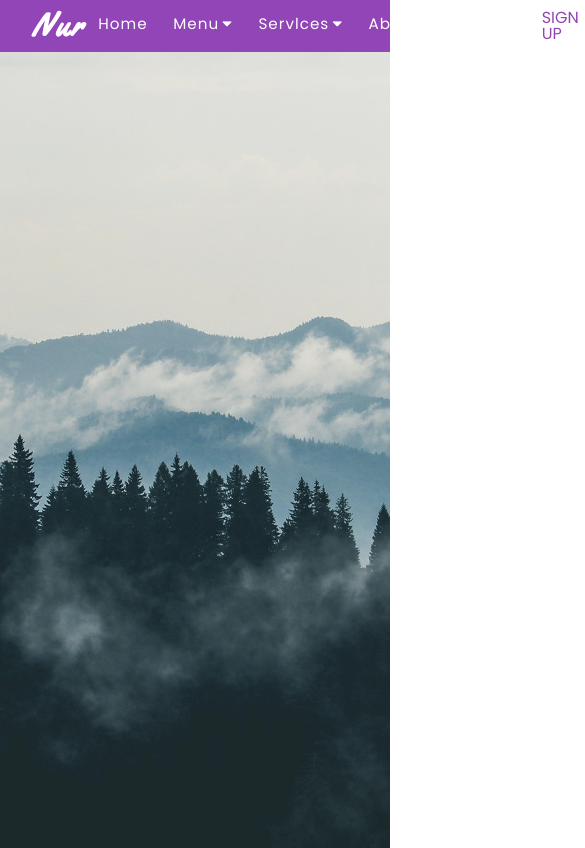
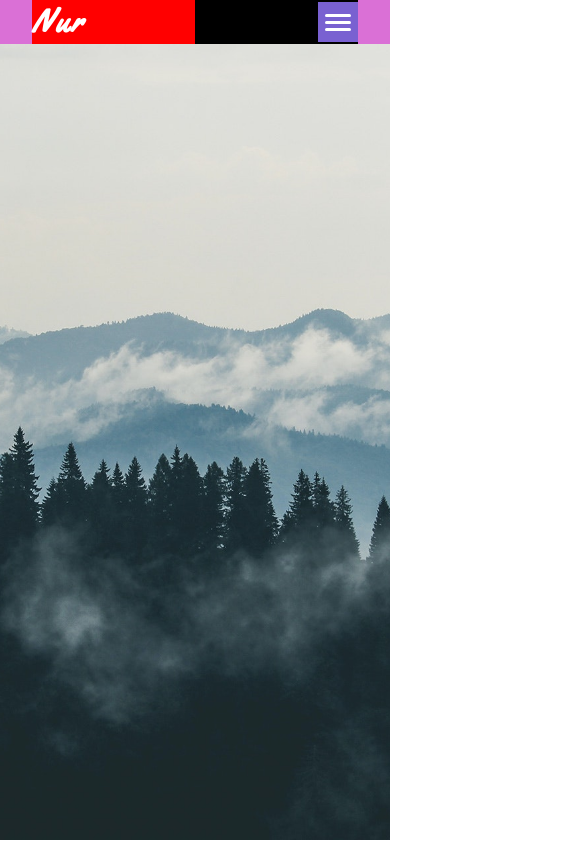
Before and after one commit to nuruddin-bin/responsive-mulple-nav-bar, a plain HTML site: page index.html in a window 390 px wide. Shown: the top 848 px of the page, 585 px wide, since content can reach past the window. Drawn offline with Linux system fonts and the light colour scheme.

Commit message:
hamburger design

```diff
--- a/css/style.css
+++ b/css/style.css
@@ -41,7 +41,7 @@ section{
 .container{
     position: relative;
     max-width: 65rem;
-    /* background: orchid; */
+    background: orchid;
     padding: 0 2rem;
     margin: 0 auto;
     display: flex;
@@ -51,7 +51,7 @@ section{
     display: flex;
     flex: 1;
     align-items: center;
-    /* background: red; */
+    background: red;
 }
 
 .logo{
@@ -62,18 +62,18 @@ section{
 }
 
 .nav-btn{
-    /* background: green; */
+    background: green;
     flex: 3;
-    display: flex;
+    display: none;
 }
 
 .nav-links{
-    /* background: greenyellow; */
+    background: greenyellow;
     flex: 2;
 }
 
 .log-sign{
-    /* background: rgb(66, 20, 43); */
+    background: rgb(66, 20, 43);
     display: flex;
     justify-content: center;
     align-items: center;
@@ -89,6 +89,7 @@ section{
     border: 2px solid #fff;
     display: inline-block;
     transition: .3s;
+    font-size: .8rem;
 }
 
 .btn.transparent, .btn.solid:hover{
@@ -214,3 +215,52 @@ section{
     opacity: 1;
     transform: translate(0, 0);
 }
+
+
+/* design for responsive
+---------------------- */
+
+/* hamburger style */
+
+.hamburger-menu-container{
+    flex: 1;
+    background: black;
+    display: flex;
+    justify-content: flex-end;
+    align-items: center;
+}
+
+.hamburger-menu{
+    width: 2.5rem;
+    height: 2.5rem;
+    background: rgb(121, 97, 209);
+    display: flex;
+    justify-content: center;
+    align-items: center;
+}
+
+.hamburger-menu div{
+    width: 1.6rem;
+    height: 3px;
+    border-radius: 3px;
+    background: #fff;
+    position: relative;
+}
+
+.hamburger-menu div::before,
+.hamburger-menu div::after{
+    content: '';
+    width: inherit;
+    height: inherit;
+    background: #fff;
+    position: absolute;
+    border-radius: 3px;
+}
+
+.hamburger-menu div::before{
+    transform: translateY(-7px);
+}
+
+.hamburger-menu div::after{
+    transform: translateY(7px);
+}
--- a/index.html
+++ b/index.html
@@ -145,6 +145,12 @@
                 </div>
             </div>
 
+            <div class="hamburger-menu-container">
+                <div class="hamburger-menu">
+                    <div></div>
+                </div>
+            </div>
+
         </nav>
     </header>
 
```
